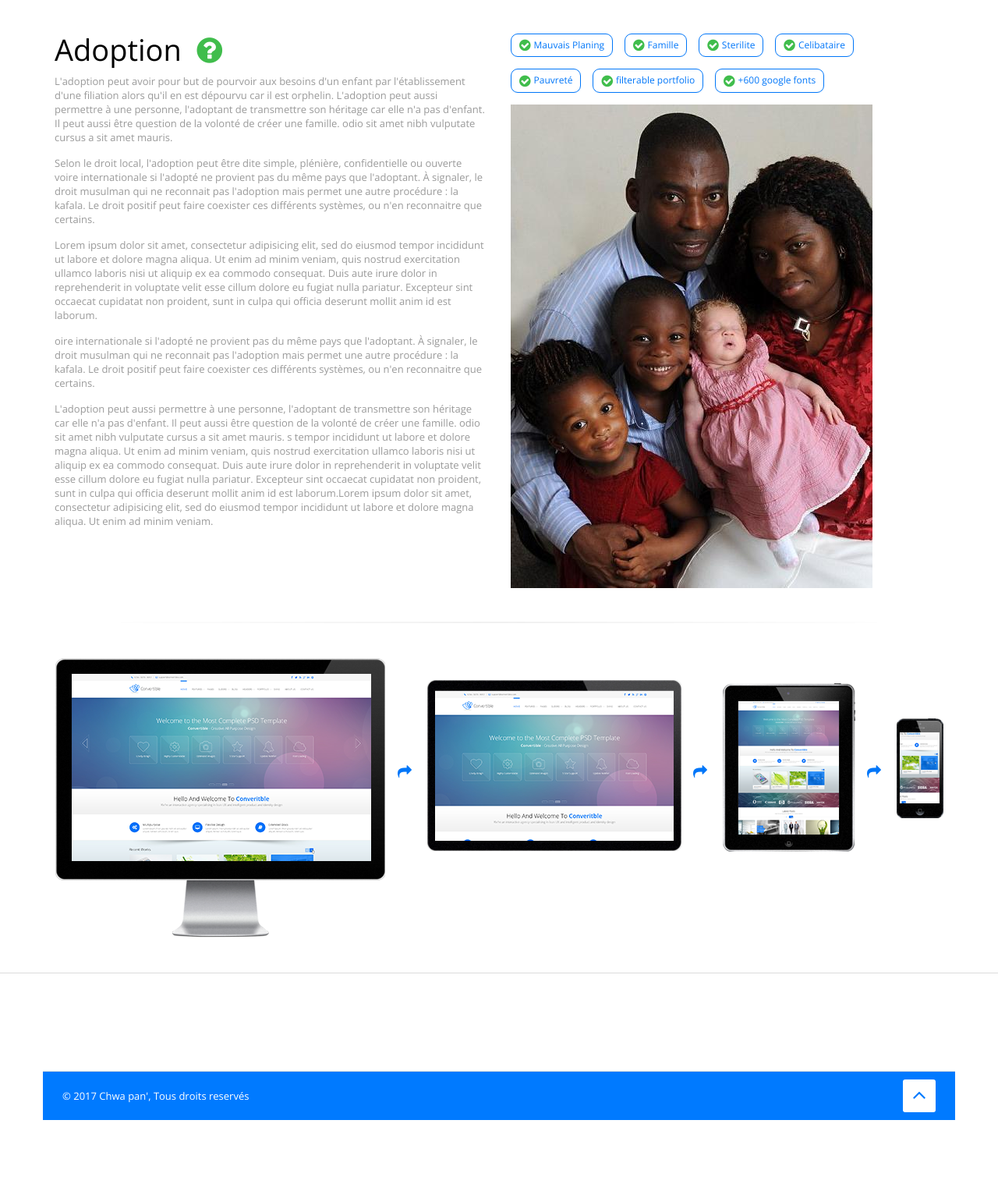
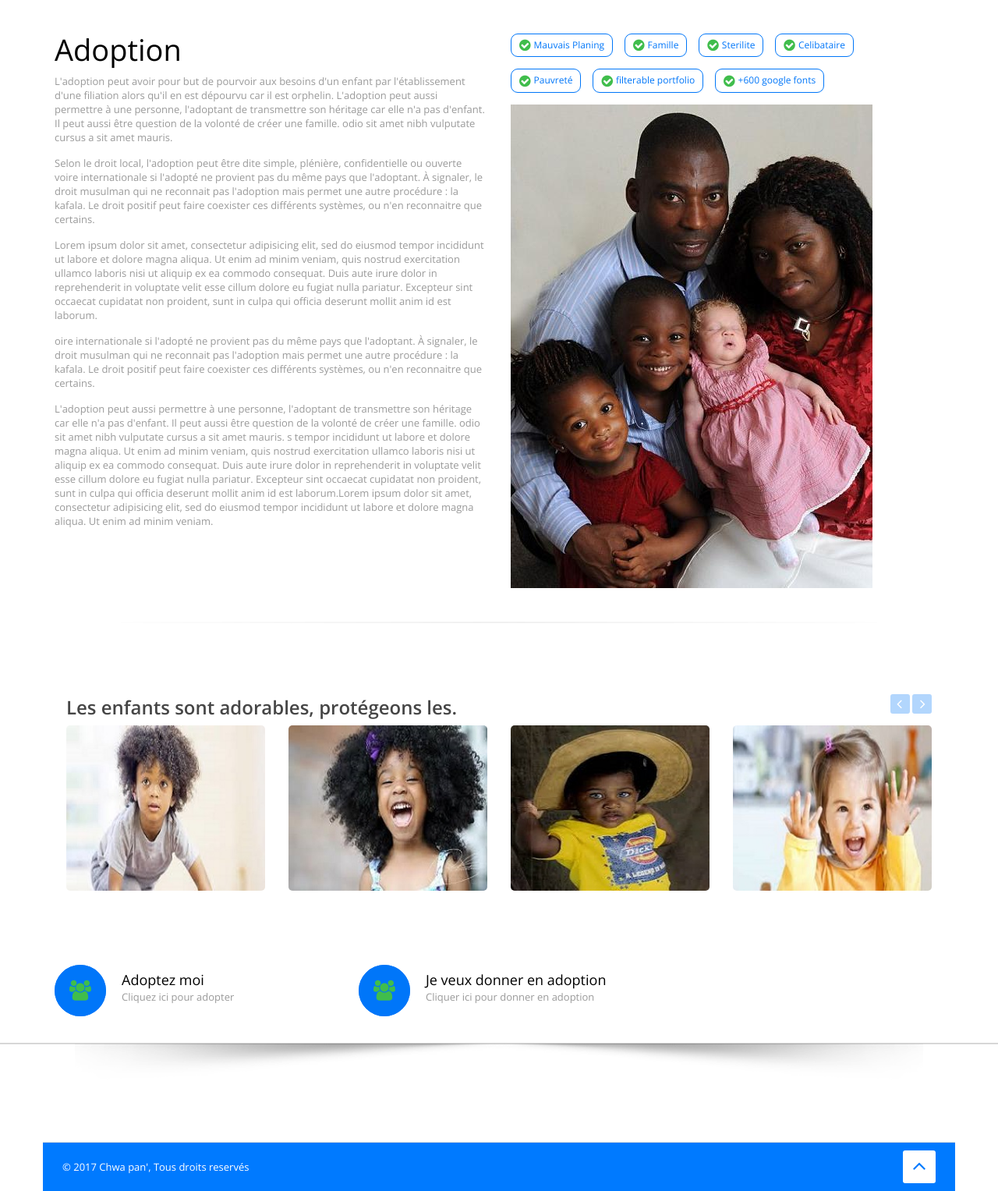
Before and after one commit to LysAMa/womenHackathon, a PHP site: page /adoption.php in a window 1280 px wide. Shown: the part 175-1702 px from the top of the page at 78% size. Before the commit the page ends 1611 px from the top, so only its background shows below. Run offline with PHP 8.4, Linux system fonts and the light colour scheme.

Commit message:
Modification page adoption

```diff
--- a/ChwaPa-n/adoption.php
+++ b/ChwaPa-n/adoption.php
@@ -10,7 +10,7 @@ require_once ("tete.php");
 					<div class="upper-box">
 						<div class="row">
 							<div class="col-md-6">
-								<h1>Adoption <span></span><i class="fa fa-question-circle"></i></h1>
+								<h1>Adoption </h1>
 								<p>L'adoption peut avoir pour but de pourvoir aux besoins d'un enfant par l'établissement d'une filiation alors qu'il en est dépourvu car il est orphelin. L'adoption peut aussi permettre à une personne, l'adoptant de transmettre son héritage car elle n'a pas d'enfant. Il peut aussi être question de la volonté de créer une famille. odio sit amet nibh vulputate cursus a sit amet mauris. </p>
 								<p>Selon le droit local, l'adoption peut être dite simple, plénière, confidentielle ou ouverte voire internationale si l'adopté ne provient pas du même pays que l'adoptant. À signaler, le droit musulman qui ne reconnait pas l'adoption mais permet une autre procédure : la kafala. Le droit positif peut faire coexister ces différents systèmes, ou n'en reconnaitre que certains. </p>
 								<p>Lorem ipsum dolor sit amet, consectetur adipisicing elit, sed do eiusmod
@@ -43,15 +43,133 @@ require_once ("tete.php");
 							</div>
 						</div>
 					</div>
-					<div class="down-box">
-						<ul class="device-list">
-							<li><img alt="" src="images/device1.png"></li>
-							<li class="device2"><img alt="" src="images/device2.png"></li>
-							<li class="device3"><img alt="" src="images/device3.png"></li>
-							<li class="device4"><img alt="" src="images/device4.png"></li>
-						</ul>
+
+
+			<!-- Product Box -->
+			<div class="product-box">
+				<div class="container">
+					<h2>Les enfants sont adorables, protégeons les.</h2>
+					<div id="carousel-example-generic4" class="carousel slide" data-ride="carousel">
+
+						<!-- Wrapper for slides -->
+						<div class="carousel-inner">
+
+							<div class="item active">
+								<div class="row">
+									<div class="col-md-3">
+										<div class="product-post">
+											<div class="product-post-gal">
+												<img alt="" src="upload/en1.jpg">
+											</div>
+										</div>
+									</div>
+
+									<div class="col-md-3">
+										<div class="product-post">
+											<div class="product-post-gal">
+												<img alt="" src="upload/en2.jpg">
+											</div>
+
+										</div>
+									</div>
+
+									<div class="col-md-3">
+										<div class="product-post">
+											<div class="product-post-gal">
+												<img alt="" src="upload/en3.jpg">
+											</div>
+
+										</div>
+									</div>
+
+									<div class="col-md-3">
+										<div class="product-post">
+											<div class="product-post-gal">
+												<img alt="" src="upload/enfant1.jpg">
+											</div>
+
+										</div>
+									</div>
+								</div>
+							</div>
+
+							<div class="item">
+								<div class="row">
+									<div class="col-md-3">
+										<div class="product-post">
+											<div class="product-post-gal">
+												<img alt="" src="upload/enfant2.jpg">
+											</div>
+
+										</div>
+									</div>
+
+									<div class="col-md-3">
+										<div class="product-post">
+											<div class="product-post-gal">
+												<img alt="" src="upload/en1.jpg">
+											</div>
+
+										</div>
+									</div>
+
+									<div class="col-md-3">
+										<div class="product-post">
+											<div class="product-post-gal">
+												<img alt="" src="upload/en3.jpg">
+											</div>
+
+										</div>
+									</div>
+
+									<div class="col-md-3">
+										<div class="product-post">
+											<div class="product-post-gal">
+												<img alt="" src="upload/en2.jpg">
+											</div>
+
+										</div>
+									</div>
+								</div>
+							</div>
+
+						</div>
+
+						<!-- Controls -->
+						<a class="left carousel-control" href="#carousel-example-generic4" data-slide="prev"></a>
+						<a class="right carousel-control" href="#carousel-example-generic4" data-slide="next"></a>
 					</div>
 				</div>
+			</div>
+				</div>
+			</div>
+
+			<div class="services-box">
+				<div class="container">
+					<div class="row">
+
+						<div class="col-md-4">
+							<div class="services-post">
+								<a class="services-icon1" href="#"><i class="fa fa-users"></i></a>
+								<div class="services-post-content">
+									<h4>Adoptez moi</h4>
+									<p>Cliquez ici pour adopter</p>
+								</div>
+							</div>
+						</div>
+
+						<div class="col-md-4">
+							<div class="services-post">
+								<a class="services-icon2" href="#"><i class="fa fa-users"></i></a>
+								<div class="services-post-content">
+									<h4>Je veux donner en adoption</h4>
+									<p>Cliquer ici pour donner en adoption</p>
+								</div>
+							</div>
+						</div>
+					</div>
+				</div>
+				<img class="shadow-image" alt="" src="images/shadow.png">
 			</div>
 
 
```
Also changed, not shown: ChwaPa-n/single-post.php (+1 -11 lines), ChwaPa-n/images/device1.png (deleted), ChwaPa-n/images/device2.png (deleted), ChwaPa-n/images/device3.png (deleted), ChwaPa-n/images/device4.png (deleted), ChwaPa-n/images/icon7.png (deleted), ChwaPa-n/upload/en1.jpg (added), ChwaPa-n/upload/en2.jpg (added), ChwaPa-n/upload/en3.jpg (added), ChwaPa-n/upload/en5.jpg (added), ChwaPa-n/upload/enfant1.jpg (added), ChwaPa-n/upload/enfant2.jpg (added), PERLS/PhotoSite/abandon.png (added), PERLS/PhotoSite/adopt.png (added), 2 more files.
